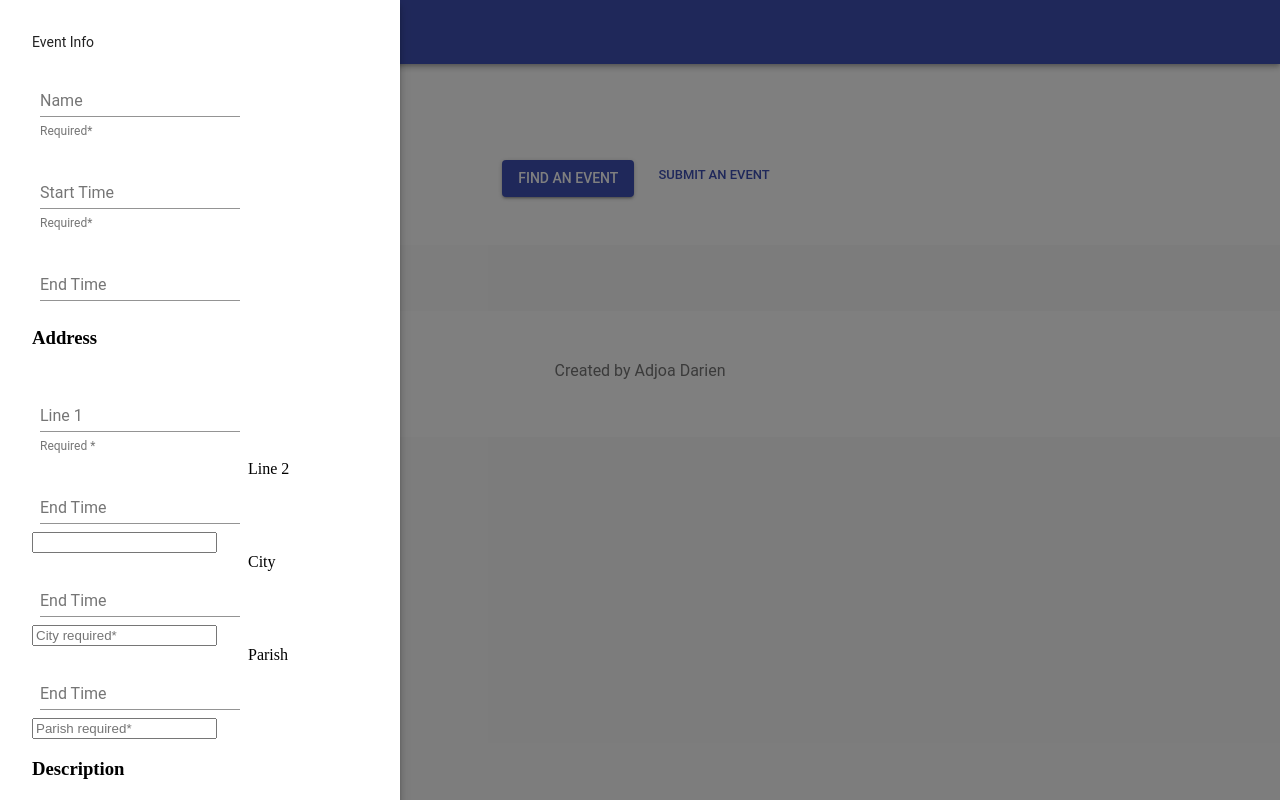
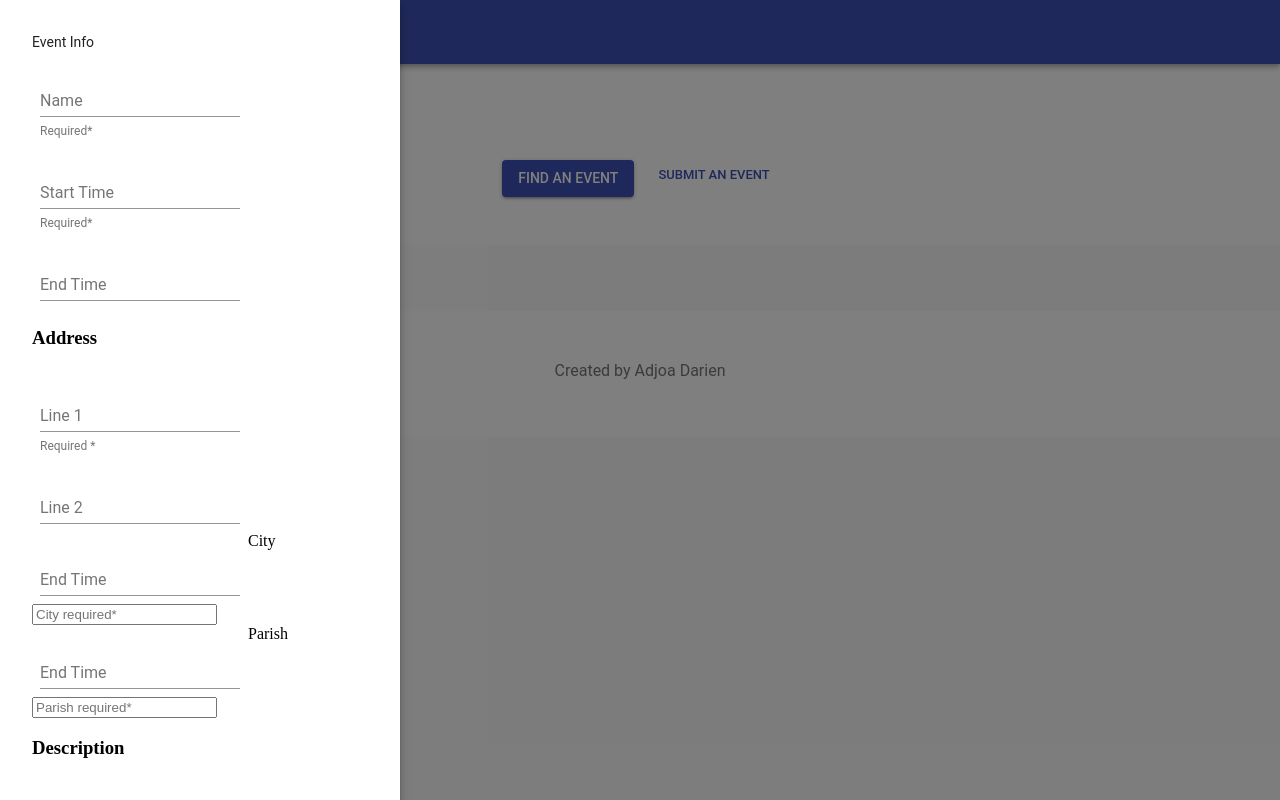
Before and after one commit to Adjoa/happenings-ja, a React (Create React App) app in the folder client/: page / in a window 1280 px wide. Both pictures are taken after a click on the button "SUBMIT AN EVENT". Built offline with nearby package versions, Linux system fonts and the light colour scheme.

Commit message:
in EventForm, convert address line 2 to TextField

```diff
--- a/client/src/containers/EventForm.js
+++ b/client/src/containers/EventForm.js
@@ -168,17 +168,12 @@ class EventForm extends React.Component {
                 />
 
                 <TextField
-                  name="end_time"
-                  label="End Time"
+                  name="line2"
+                  label="Line 2"
                   className={classes.textField}
                   onChange={this.handleChange}
                   margin="normal"
                 />
-
-                <label>Line 2</label>
-                <input type="text"
-                  name="line2"
-                  onChange={this.handleAddressChange} />
 
                 <TextField
                   name="end_time"
```
